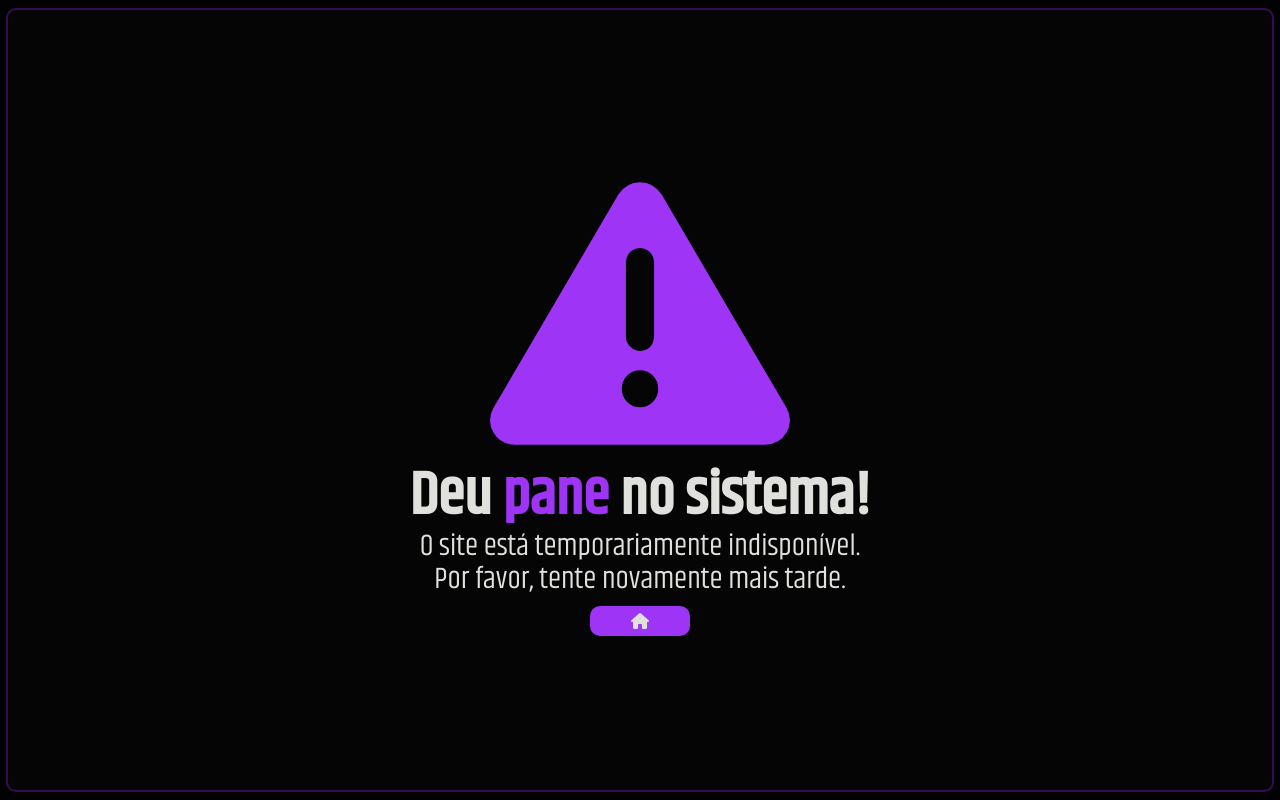
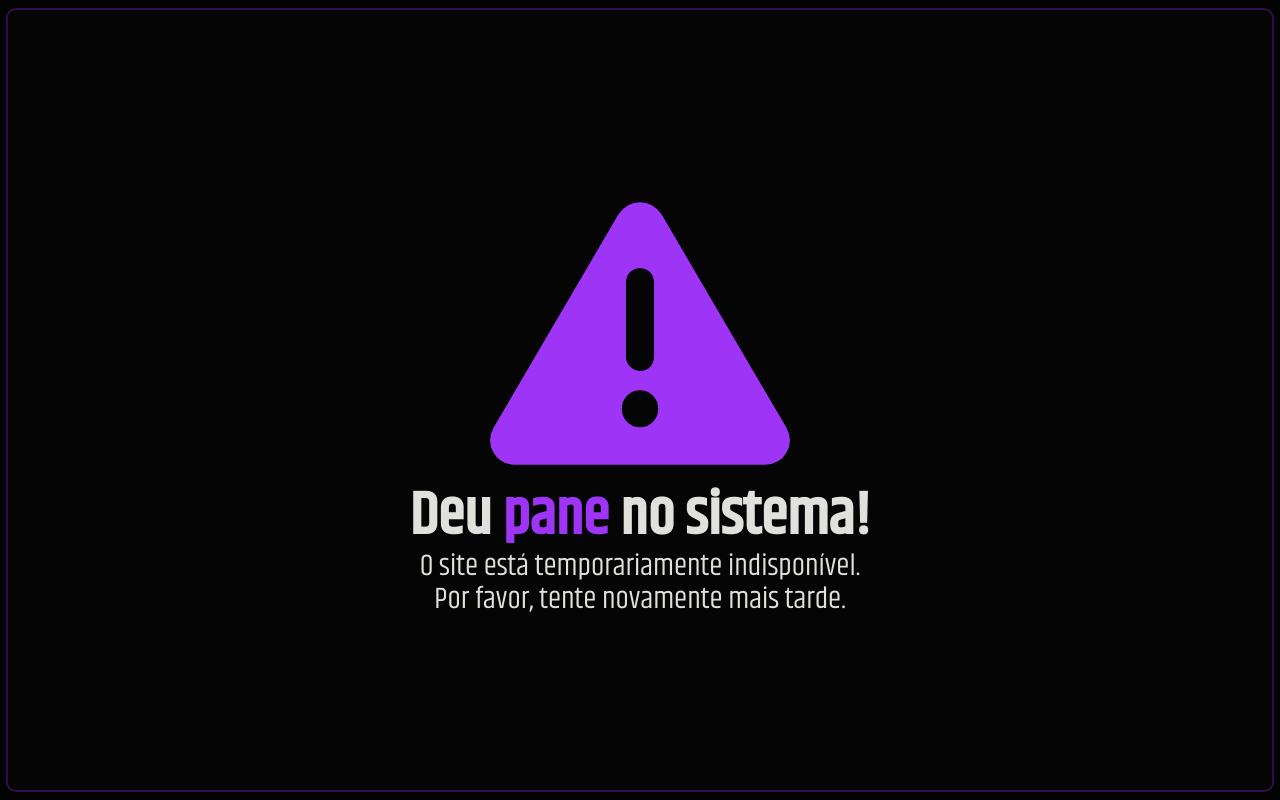
Before and after one commit to eupane/eupane.github.io, a plain HTML site: page 503.html in a window 1280 px wide. Drawn offline with Linux system fonts and the light colour scheme.

Commit message:
Update 503.html

```diff
--- a/503.html
+++ b/503.html
@@ -19,8 +19,6 @@
           <br>
           Por favor, tente novamente mais tarde.
         </p>
-        <a href="/index">
-          <i id="ico2" class="fa-solid fa-house"></i></a>
       </div>
     </body>
 </html>
```
